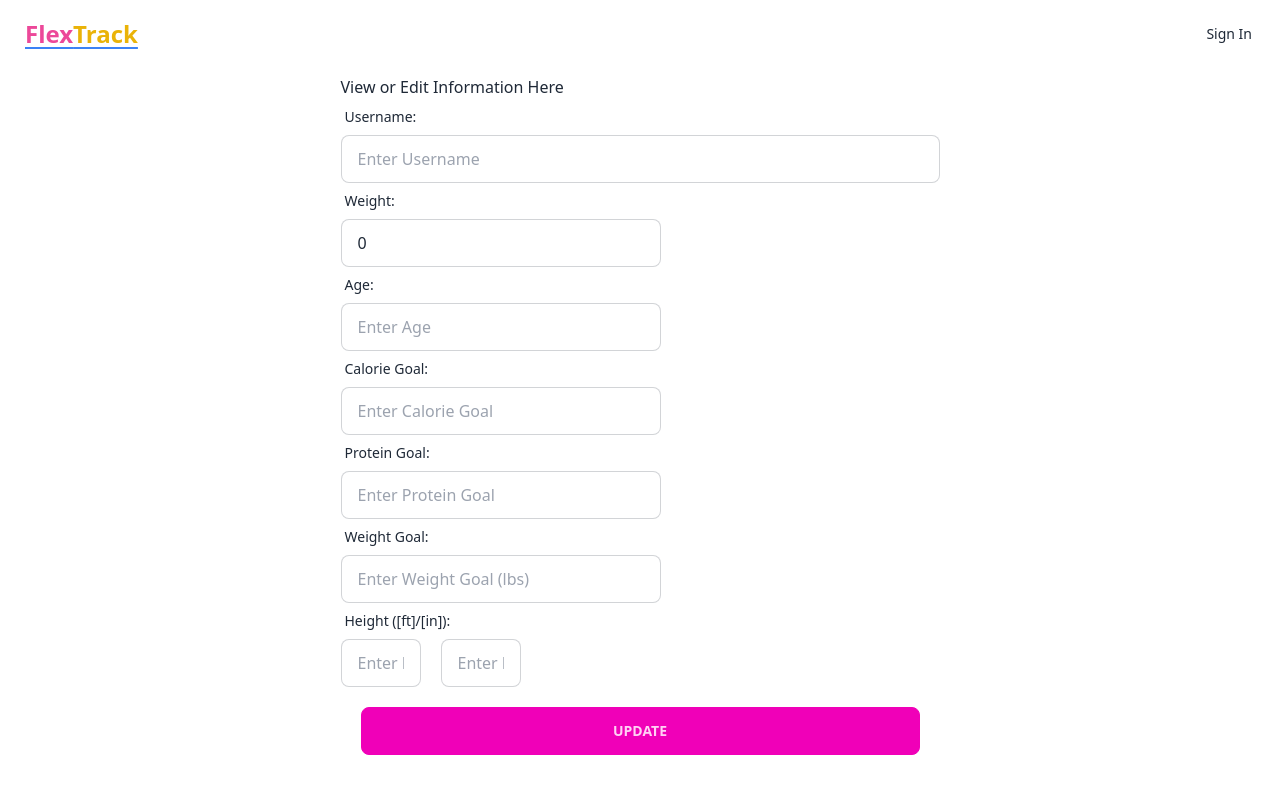
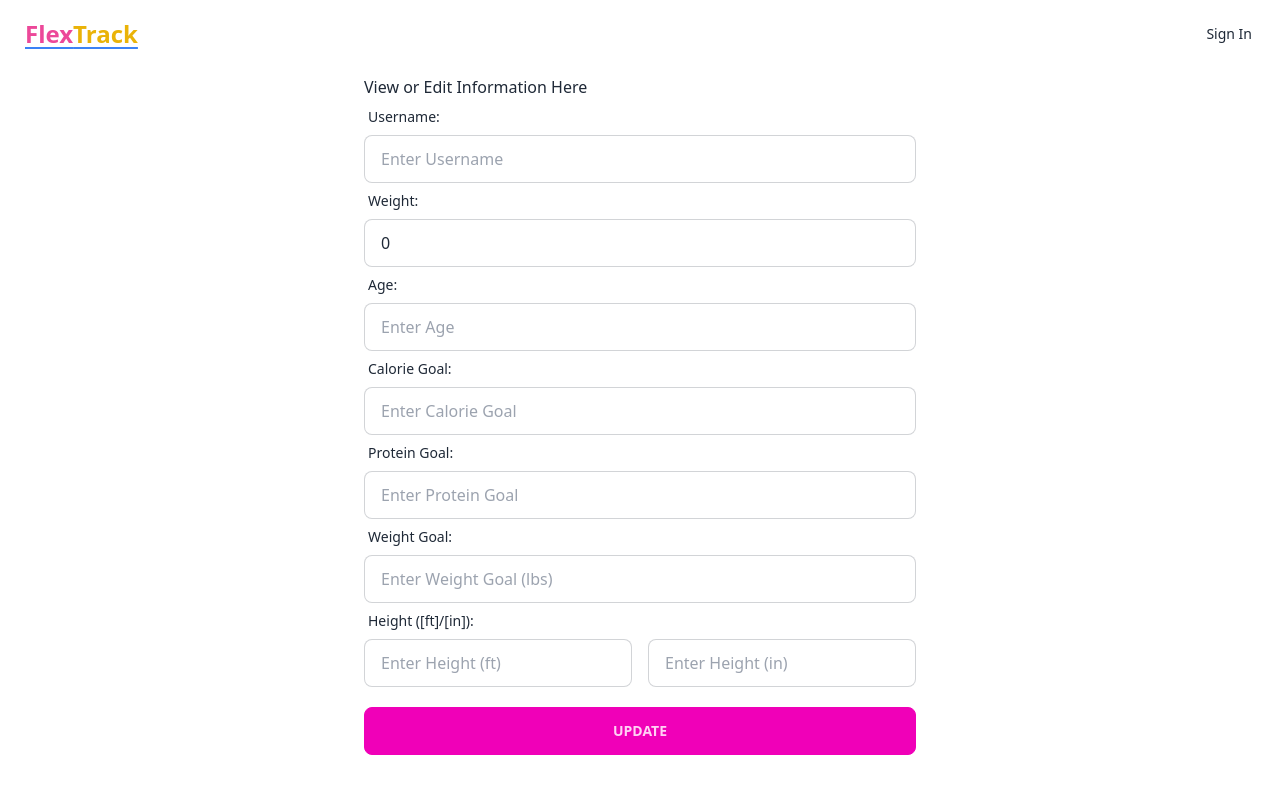
Before and after one commit to seanmckee/FlexTrack, a React (Vite) app in the folder client/: page /profile in a window 1280 px wide. Shown: the top 794 px of the page. Built offline with nearby package versions, Linux system fonts and the light colour scheme; no server answers.

Commit message:
fixed style on profile

```diff
--- a/client/src/pages/Profile/Profile.tsx
+++ b/client/src/pages/Profile/Profile.tsx
@@ -99,8 +99,8 @@ const Profile = () => {
   }, [height]);
 
   return (
-    <div className="pt-[75px] p-6 flex flex-col items-center">
-      <form onSubmit={onSubmit} className="form-control min-w-[599px]">
+    <div className="pt-[75px] p-6 flex flex-col max-w-[600px] mx-auto">
+      <form onSubmit={onSubmit} className="form-control">
         <h1>View or Edit Information Here</h1>
         <div className="">
           <div className="flex flex-col">
@@ -110,7 +110,7 @@ const Profile = () => {
             <input
               type="text"
               placeholder={"Enter Username"}
-              className="input input-bordered w-full"
+              className="input input-bordered"
               value={user?.username}
               onChange={(e) => setUser({ ...user, username: e.target.value })}
               readOnly
@@ -125,7 +125,7 @@ const Profile = () => {
             type="text"
             inputMode="numeric"
             placeholder={"Enter Weight (lbs)"}
-            className="input input-bordered w-full max-w-xs"
+            className="input input-bordered"
             value={user?.weight === 0 ? "0" : String(user?.weight)}
             onChange={(e) => handleNumberedChange(e, "weight")}
           />
@@ -138,7 +138,7 @@ const Profile = () => {
             type="text"
             inputMode="numeric"
             placeholder={"Enter Age"}
-            className="input input-bordered w-full max-w-xs"
+            className="input input-bordered"
             value={user?.age === 0 ? "" : String(user?.age)}
             onChange={(e) => handleNumberedChange(e, "age")}
           />
@@ -152,7 +152,7 @@ const Profile = () => {
             type="text"
             inputMode="numeric"
             placeholder={"Enter Calorie Goal"}
-            className="input input-bordered w-full max-w-xs"
+            className="input input-bordered"
             value={user?.goalCalories === 0 ? "" : String(user?.goalCalories)}
             onChange={(e) => handleNumberedChange(e, "goalCalories")}
           />
@@ -166,7 +166,7 @@ const Profile = () => {
             type="text"
             inputMode="numeric"
             placeholder={"Enter Protein Goal"}
-            className="input input-bordered w-full max-w-xs"
+            className="input input-bordered"
             value={user?.goalProtein === 0 ? "" : String(user?.goalProtein)}
             onChange={(e) => handleNumberedChange(e, "goalProtein")}
           />
@@ -180,7 +180,7 @@ const Profile = () => {
             type="text"
             inputMode="numeric"
             placeholder={"Enter Weight Goal (lbs)"}
-            className="input input-bordered w-full max-w-xs"
+            className="input input-bordered"
             value={user?.goalWeight === 0 ? "" : String(user?.goalWeight)}
             onChange={(e) => handleNumberedChange(e, "goalWeight")}
           />
@@ -189,12 +189,12 @@ const Profile = () => {
           <label className="text-xl label">
             <span className="label-text">Height ([ft]/[in]): </span>
           </label>
-          <div>
+          <div className="flex justify-around gap-4">
             <input
               type="text"
               inputMode="numeric"
               placeholder={"Enter Height (ft)"}
-              className="input input-bordered w-[80px] max-w-xs mr-5"
+              className="input input-bordered w-full"
               value={height.feet === 0 ? "" : String(height.feet)}
               onChange={(e) => handleHeightChange(e, "feet")}
             />
@@ -203,14 +203,14 @@ const Profile = () => {
               type="text"
               inputMode="numeric"
               placeholder={"Enter Height (in)"}
-              className="input input-bordered w-[80px] max-w-xs"
+              className="input input-bordered w-full"
               value={height.inches === 0 ? "" : String(height.inches)}
               onChange={(e) => handleHeightChange(e, "inches")}
             />
           </div>
         </div>
 
-        <button type="submit" className="btn btn-secondary m-5">
+        <button type="submit" className="btn btn-secondary my-5">
           Update
         </button>
       </form>
```
